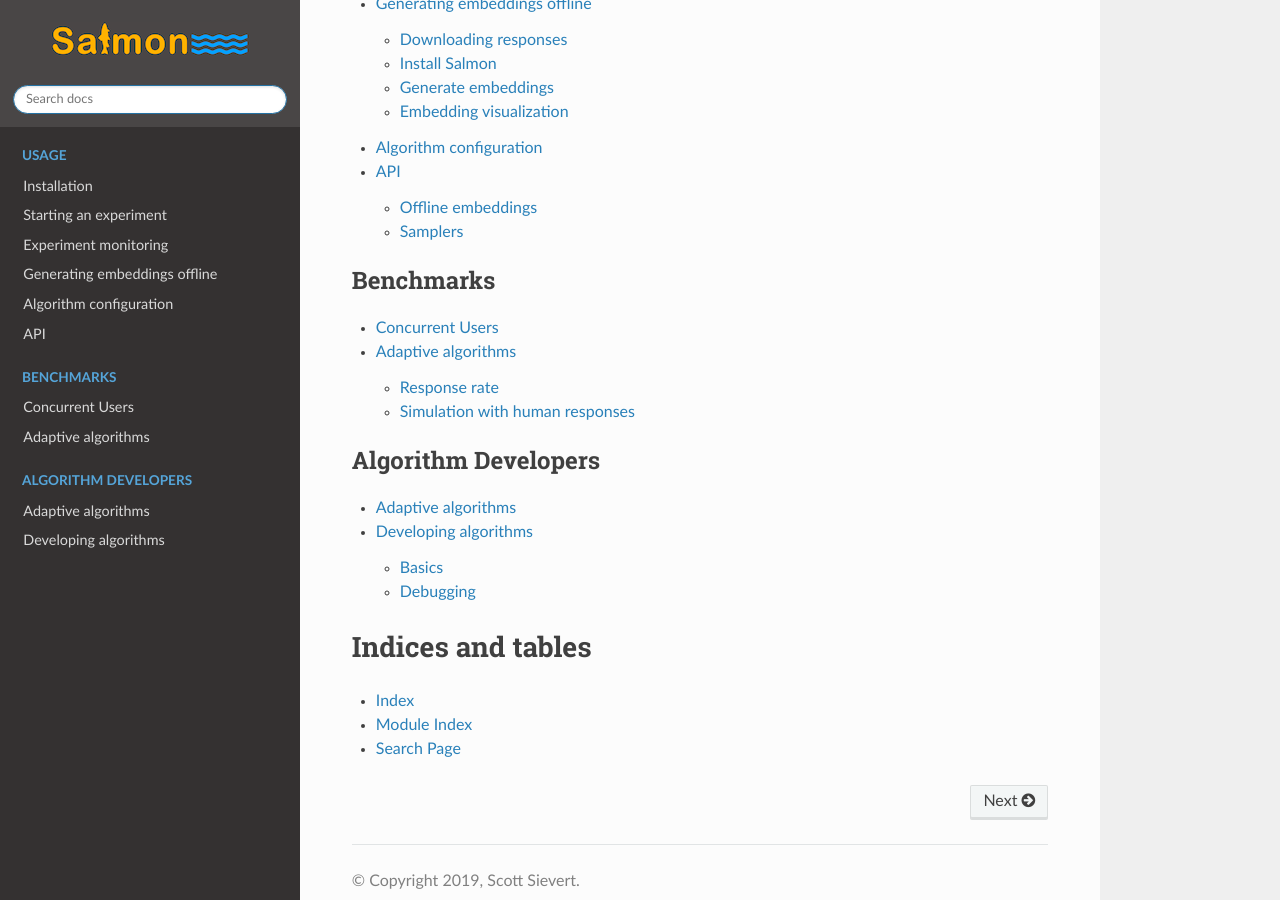
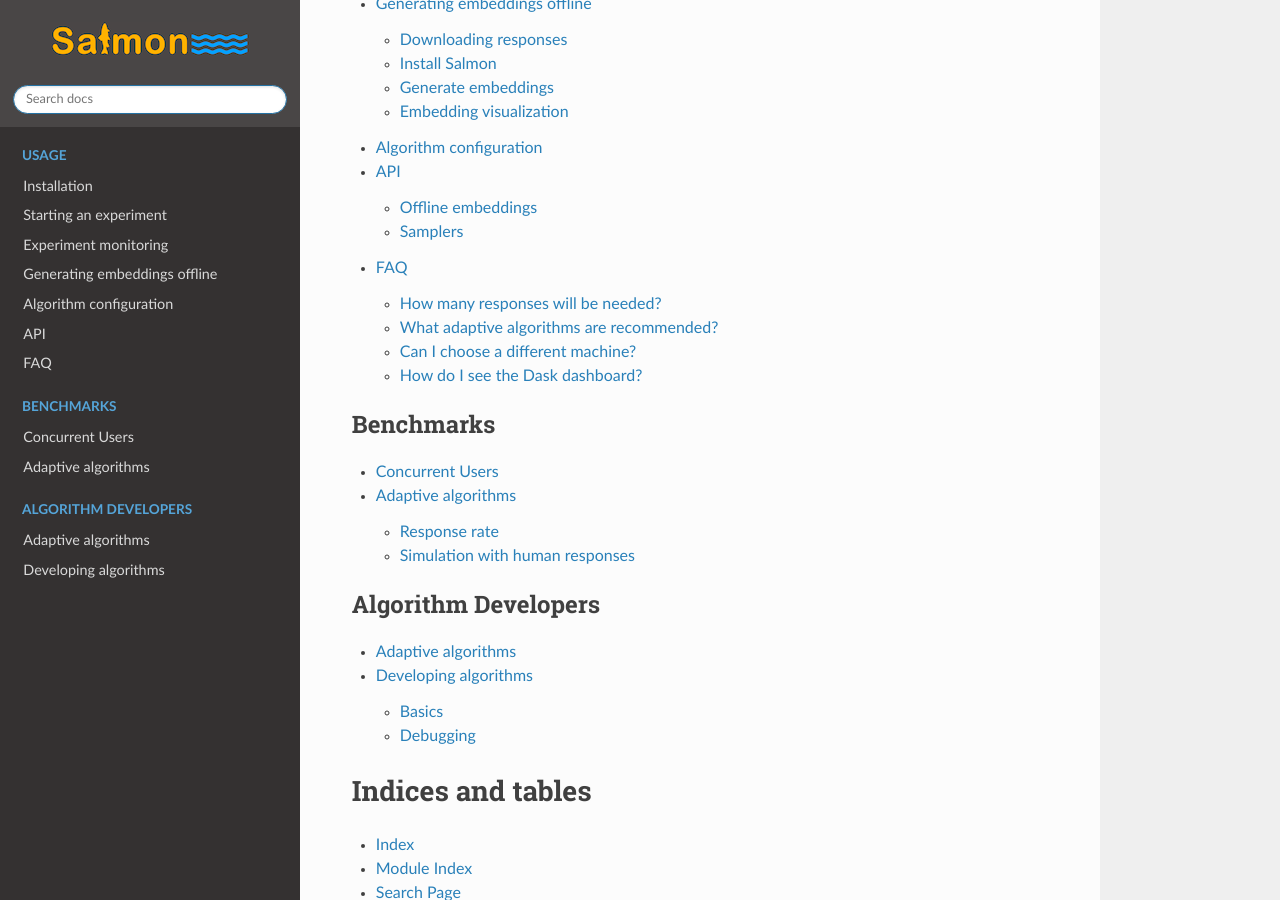
Before and after one commit to stsievert/salmon, a Sphinx documentation site: the page built from docs/source/index.rst, in a window 1280 px wide and 900 px high, scrolled down 1678 px. Built offline with Sphinx 7.4.7 and the Read the Docs theme 2.0.0, drawn with Linux system fonts in a browser that asks for light colours; some of the changed lines change nothing that is shown.

```diff
--- /dev/null
+++ b/docs/source/faq.rst
@@ -0,0 +1,61 @@
+FAQ
+===
+
+How many responses will be needed?
+----------------------------------
+
+Depends on your targets, and how humans respond. Let's say you have :math:`n`
+targets that are being embedded into :math:`d` dimensions. At most, we can
+provide bounds on how many responses you'll need:
+
+* **Lower bound:** at least :math:`nd\log_2(n)` responses are needed for a
+  perfect embedding (aka sorting :math:`n` items in :math:`d`
+  dimensions independently). Triplet embeddings have been shown in obey this
+  bound. [1]_
+* **Upper bound:** if random responses are collected, you'll probably be fine
+  with :math:`20 nd \log_2(n)` responses. You might be fine with :math:`10 nd
+  \log_2(n)`. [2]_
+
+For how ever many responses random sampling requires, our experiments indicate
+about a factor of 2 or 3 less responses will be required.
+
+.. [1] "Low-dimensional embedding using adaptively selected ordinal data."
+   Jamieson and Nowak. 2011. Allerton Conference on Communication, Control, and
+   Computing. https://homes.cs.washington.edu/~jamieson/resources/activeMDS.pdf
+.. [2] "Finite sample prediction and recovery bounds for ordinal embedding."
+   Jain, Jamieson and Nowak. 2016. NeurIPS.
+   https://nowak.ece.wisc.edu/ordinal_embedding.pdf
+
+What adaptive algorithms are recommended?
+-----------------------------------------
+
+We recommend :class:`~salmon.triplets.samplers.ARR` for triplet scenarios.
+Most of our experiments were run  with that algorithm.
+
+
+Can I choose a different machine?
+---------------------------------
+
+All of our experiments are run with ``t3.xlarge`` instances. If you want to
+choose a different machine, ensure that is has the following:
+
+* At least 4GB of RAM
+* At least 3 CPU cores.
+
+These are required because Salmon requires 3.2GB of memory and Dask has three
+tasks per adaptive algorithm: posting queries, searching queries, model
+updating. Generally, the number of cores should be ``3 * n_algs``. This isn't a
+strict guideline; only 2 out of the 3 tasks take significant amounts of time.
+Using ``2 * n_algs`` will work at a small performance hit; we recommend at
+least 4 cores for two algorithms.
+
+How do I see the Dask dashboard?
+--------------------------------
+
+Look at port 8787 if you want more information on how jobs are scheduled. This
+will require some port forwarding to your own machine:
+
+.. code:: shell
+
+   ssh -i key.pem -L 7787:localhost:8787 ubuntu@34.222.199.114
+   # visit http://localhost:7787 in the browser to see Salmon's Dask dashboard
--- a/docs/source/index.rst
+++ b/docs/source/index.rst
@@ -38,6 +38,7 @@
    offline
    algorithms
    api
+   faq
 
 .. toctree::
    :maxdepth: 2
```
Also changed, not shown: 2 other files.
